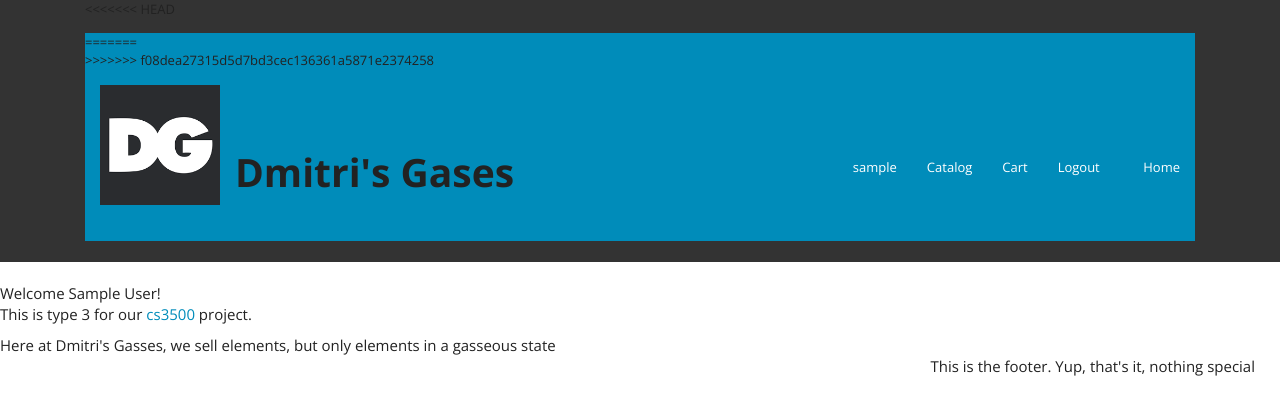
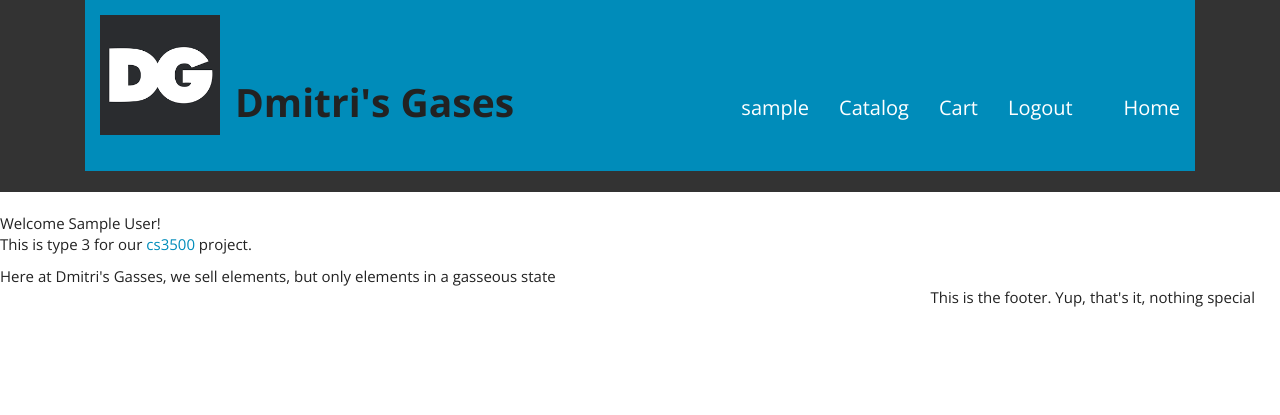
Before and after one commit to ReganThorpe/CS3500-Final-Project, a PHP site: page / in a window 1280 px wide. Shown: the top 415 px of the page. Run offline with PHP 8.4, Linux system fonts and the light colour scheme; the visitor is signed in with stand-in values (Sample User, id 1); some web fonts are replaced.

Commit message:
so you want me to commit first?

```diff
--- a/css/product.css
+++ b/css/product.css
@@ -3,3 +3,8 @@
 	font-size: 100px;
 	text-align: center;
 }
+.description{
+	font-weight: bold;
+	font-size: 25px;
+	text-align: center;
+}
--- a/header.inc.php
+++ b/header.inc.php
@@ -6,7 +6,8 @@
 }
 .right{
   float: right;
-  padding-top: 75px;
+  padding-top: 85px;
+
 }
 .left{
   float: left;
@@ -17,7 +18,9 @@
   font-weight: bold;
 }
 .bump{
-  margin-top: 15px;
+}
+li{
+  font-size: 20px;
 }
 </style>
 
@@ -25,13 +28,10 @@
   <div class="navbar navbar-default ">
     <div class="container">
       <div class="col-md-12">
-<<<<<<< HEAD
 
       <nav class="navbar navbar-inverse navbar-wrapper head bump">
-=======
 
       <nav class="navbar navbar-inverse navbar-wrapper head">
->>>>>>> f08dea27315d5d7bd3cec136361a5871e2374258
         <div class="row" >
         <div class="col-md-6">
           <img src="images/DG.png" class="logomain left">
--- a/product.php
+++ b/product.php
@@ -91,6 +91,7 @@
         <div class="col-md-6 panel panel-primary">
           <div class="row">
           <?php echo "<h1 class='title'>".$product['Name']."</h1>"?>
+          <?php echo "<h2 class='description'>".$product['Description']."</h2>"?>
           </div>
         </div>
       </div>
```
